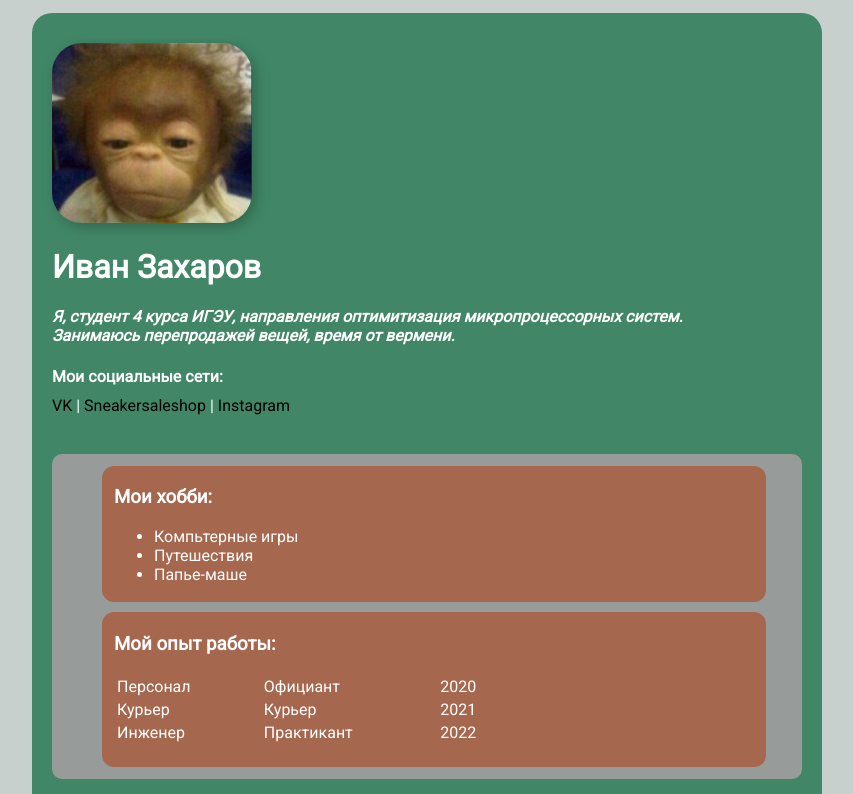
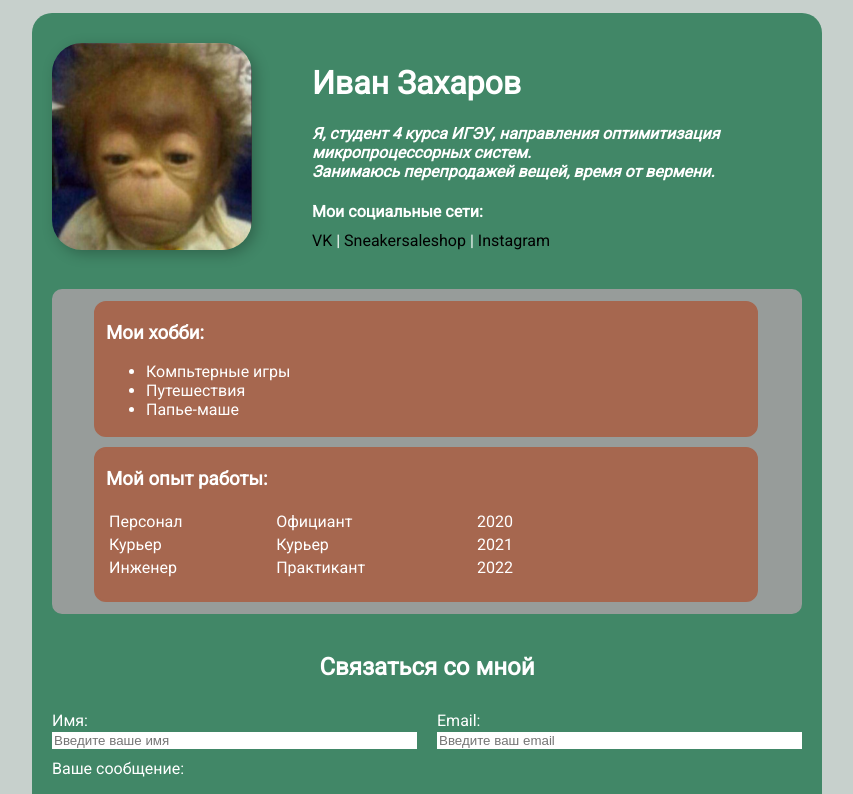
Before and after one commit to Gidrajke/resume, a plain HTML site: page index.html in a window 1280 px wide. Shown: the top 794 px of the page, without its empty margins (218-1071 px from the left). Drawn offline with Linux system fonts and the light colour scheme.

Commit message:
Add files via upload

```diff
--- a/styles.css
+++ b/styles.css
@@ -36,8 +36,12 @@ body {
 }
 
 .info {
+    display: flex;
+    margin-bottom: 20px;
+}
 
-    margin-bottom: 20px;
+.info-text {
+    margin: 0px 60px 0px 60px;
 }
 
 
@@ -74,16 +78,14 @@ body {
 
 }
 
-
-
 table {
-    width: 400px;
+    width:70%;
 }
 
 .ramka {
     border: 2px solid #979C9A ;
     background-color: #979C9A;
-    padding: 10px 48px;
+    padding: 10px 40px;
     border-radius: 10px;
 
 }
@@ -113,6 +115,7 @@ a:visited {
     cursor: pointer;
     box-shadow: 4px 4px 14px rgba(0, 0, 0, 0.25);
     border-radius: 10px;
+    margin-top: 10px;
 }
 
 .btn:hover {
```
